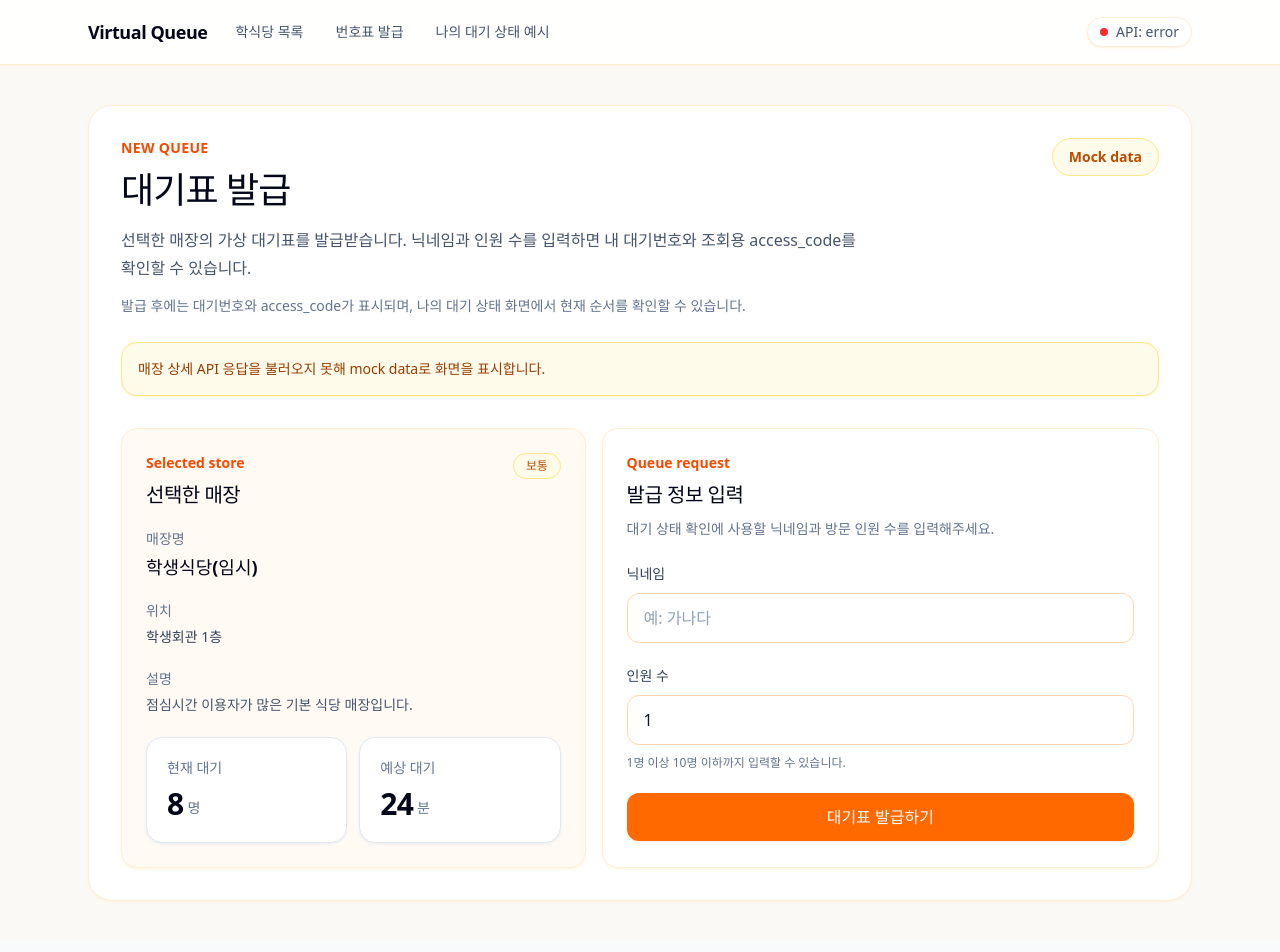
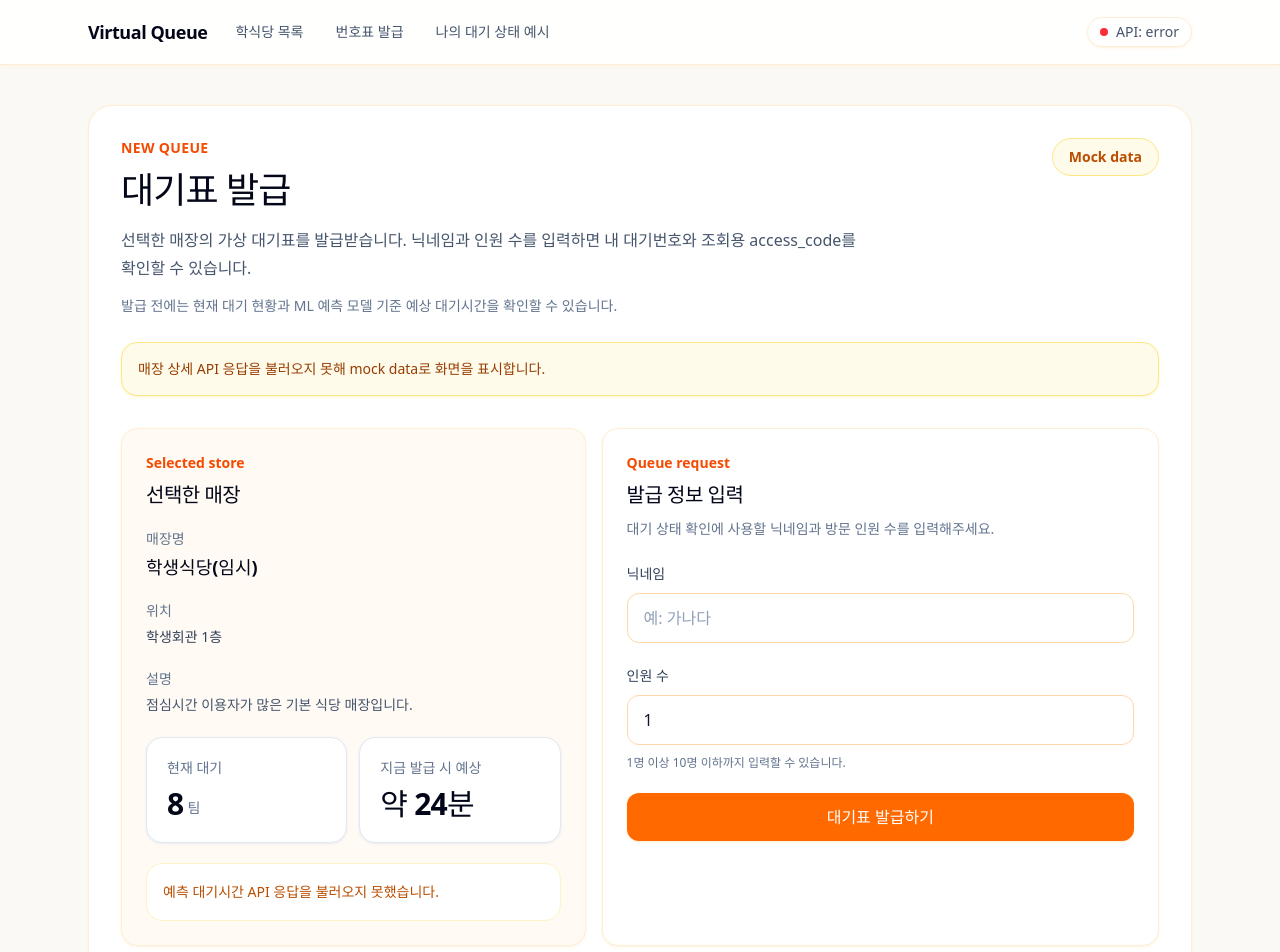
Before and after one commit to 2026-ossw-team3/team-project, a React app in the folder frontend/: page /queue/new in a window 1280 px wide. Shown: the top 952 px of the page. Built offline with nearby package versions, Linux system fonts and the light colour scheme; no server answers; the HTML template or start-up script is replaced by a standard one.

Commit message:
feat: KAN-64 예측 대기시간 프론트 연결 (#36)
* feat: KAN-64 예측 대기시간 API 클라이언트 및 발급 화면 연결

* refactor: KAN-64 사용자 화면 혼잡도 표시 정리

* refactor: KAN-64 대기시간 표시 문구 정리

```diff
--- a/frontend/src/components/IssuedQueueResult.jsx
+++ b/frontend/src/components/IssuedQueueResult.jsx
@@ -1,6 +1,14 @@
 import Button from "./Button";
 import StatCard from "./StatCard";
 import { surfaceStyles, textStyles } from "../styles/uiStyles";
+
+function formatApproxMinutes(value) {
+  if (value === null || value === undefined || value === "" || value === "-") {
+    return "-";
+  }
+
+  return `약 ${value}분`;
+}
 
 function IssuedQueueResult({ issuedQueue }) {
   if (!issuedQueue) {
@@ -46,11 +54,18 @@ function IssuedQueueResult({ issuedQueue }) {
         />
 
         <StatCard
-          label="예상 대기"
-          value={issuedQueue.estimated_wait_time}
-          suffix="분"
+          label="예상 대기 시간"
+          value={formatApproxMinutes(issuedQueue.estimated_wait_time)}
           tone="white"
         />
+      </div>
+
+      <div className="mt-5 rounded-2xl border border-green-100 bg-white p-4">
+        <p className="text-sm font-semibold text-slate-950">예측 시간 안내</p>
+        <p className="mt-2 text-sm leading-6 text-slate-600">
+          예상 대기 시간은 대기표 발급 시점의 앞 대기 팀 수와 ML 예측 모델을
+          기준으로 계산한 값입니다.
+        </p>
       </div>
 
       <div className="mt-5 flex flex-wrap gap-3">
--- a/frontend/src/components/SelectedStorePanel.jsx
+++ b/frontend/src/components/SelectedStorePanel.jsx
@@ -1,26 +1,45 @@
 import StatCard from "./StatCard";
-import StatusBadge from "./StatusBadge";
 import { surfaceStyles, textStyles } from "../styles/uiStyles";
 
-function SelectedStorePanel({ store, isLoadingStore = false }) {
+function formatApproxMinutes(value) {
+  if (value === null || value === undefined || value === "" || value === "-") {
+    return "-";
+  }
+
+  if (value === "확인 중") {
+    return "확인 중";
+  }
+
+  return `약 ${value}분`;
+}
+
+function SelectedStorePanel({
+  store,
+  isLoadingStore = false,
+  prediction = null,
+  isLoadingPrediction = false,
+  predictionError = null,
+}) {
   const storeName = store?.name ?? "매장 정보 없음";
   const storeLocation = store?.location || "위치 정보 없음";
   const storeDescription = store?.description;
-  const congestionLevel = store?.congestion_level;
-  const currentWaitingCount = store?.current_waiting_count ?? "-";
-  const estimatedWaitTime = store?.estimated_wait_time ?? "-";
+
+  const currentWaitingCount =
+    prediction?.queue_ahead_team_count ?? store?.current_waiting_count ?? "-";
+
+  const estimatedWaitTime =
+    prediction?.estimated_total_wait_minutes ?? store?.estimated_wait_time ?? "-";
+
+  const predictionModel =
+    prediction?.selected_model && prediction?.model_type
+      ? `${prediction.selected_model} · ${prediction.model_type}`
+      : null;
 
   return (
     <aside className={`p-6 ${surfaceStyles.mutedPanel}`}>
-      <div className="flex items-start justify-between gap-3">
-        <div>
-          <p className={textStyles.accent}>Selected store</p>
-          <h2 className={`${textStyles.sectionTitle} mt-2`}>선택한 매장</h2>
-        </div>
-
-        {congestionLevel && (
-          <StatusBadge type="congestion" value={congestionLevel} />
-        )}
+      <div>
+        <p className={textStyles.accent}>Selected store</p>
+        <h2 className={`${textStyles.sectionTitle} mt-2`}>선택한 매장</h2>
       </div>
 
       <div className="mt-5 space-y-5">
@@ -51,17 +70,44 @@ function SelectedStorePanel({ store, isLoadingStore = false }) {
           <StatCard
             label="현재 대기"
             value={currentWaitingCount}
-            suffix="명"
+            suffix="팀"
             tone="white"
           />
 
           <StatCard
-            label="예상 대기"
-            value={estimatedWaitTime}
-            suffix="분"
+            label="지금 발급 시 예상"
+            value={formatApproxMinutes(
+              isLoadingPrediction ? "확인 중" : estimatedWaitTime
+            )}
             tone="white"
           />
         </div>
+
+        {predictionError && (
+          <div className="rounded-2xl border border-amber-100 bg-white p-4">
+            <p className="text-sm leading-6 text-amber-700">
+              {predictionError}
+            </p>
+          </div>
+        )}
+
+        {!predictionError && (
+          <div className="rounded-2xl border border-orange-100 bg-white p-4">
+            <p className="text-sm font-semibold text-slate-950">
+              예측 기준 안내
+            </p>
+            <p className="mt-2 text-sm leading-6 text-slate-600">
+              현재 WAITING 대기 수와 ML 예측 모델을 기준으로 계산한 예상
+              대기시간입니다.
+            </p>
+
+            {predictionModel && (
+              <p className="mt-2 text-xs leading-5 text-slate-400">
+                기준 모델: {predictionModel}
+              </p>
+            )}
+          </div>
+        )}
       </div>
     </aside>
   );
--- a/frontend/src/components/StoreCard.jsx
+++ b/frontend/src/components/StoreCard.jsx
@@ -1,6 +1,17 @@
 import Button from "./Button";
-import StatusBadge from "./StatusBadge";
 import { surfaceStyles, textStyles } from "../styles/uiStyles";
+
+function formatApproxMinutes(value) {
+  if (value === null || value === undefined || value === "" || value === "-") {
+    return "-";
+  }
+
+  if (value === "확인 중") {
+    return "확인 중";
+  }
+
+  return `약 ${value}분`;
+}
 
 function MetricBox({ label, value, suffix = "" }) {
   const displayValue =
@@ -25,10 +36,11 @@ function MetricBox({ label, value, suffix = "" }) {
 }
 
 function StoreCard({ store }) {
+  const operationStatus = store?.is_active === false ? "중지" : "운영 중";
+
   return (
     <article className={`p-6 ${surfaceStyles.cardInteractive}`}>
-      <div className="mb-4 flex items-start justify-between gap-3">
-        <div className="min-w-0">
+      <div className="mb-4">
         <h3 className={textStyles.cardTitle}>
           {store?.name ?? "매장 정보 없음"}
         </h3>
@@ -38,21 +50,21 @@ function StoreCard({ store }) {
         </p>
       </div>
 
-        <StatusBadge type="congestion" value={store?.congestion_level} />
-      </div>
-
       <p className="min-h-12 text-sm leading-6 text-slate-600">
         {store?.description || "설명 없음"}
       </p>
 
       <div className="mt-5 grid grid-cols-3 gap-2 text-center">
-        <MetricBox label="현재 대기" value={store?.current_waiting_count} />
-        <MetricBox label="미처리" value={store?.active_queue_count} />
+        <MetricBox
+          label="현재 대기"
+          value={store?.current_waiting_count}
+          suffix="팀"
+        />
         <MetricBox
           label="예상"
-          value={store?.estimated_wait_time}
-          suffix="분"
+          value={formatApproxMinutes(store?.estimated_wait_time)}
         />
+        <MetricBox label="상태" value={operationStatus} />
       </div>
 
       <div className="mt-5 flex flex-wrap gap-2">
--- a/frontend/src/pages/MyQueuePage.jsx
+++ b/frontend/src/pages/MyQueuePage.jsx
@@ -20,6 +20,14 @@ function formatDateTime(value) {
   }
 
   return String(value).replace("T", " ");
+}
+
+function formatApproxMinutes(value) {
+  if (value === null || value === undefined || value === "" || value === "-") {
+    return "-";
+  }
+
+  return `약 ${value}분`;
 }
 
 function MyQueuePage() {
@@ -46,7 +54,7 @@ function MyQueuePage() {
         eyebrow="My Queue"
         title="나의 대기 상태"
         titleSize="sm"
-        description="queue_id와 access_code를 기준으로 내 대기번호, 앞 대기 인원, 예상 대기 시간, 현재 상태를 확인합니다."
+        description="queue_id와 access_code를 기준으로 내 대기번호, 앞 대기 팀 수, 예상 대기 시간, 현재 상태를 확인합니다."
         actions={queue ? <StatusBadge value={queue.status} size="md" /> : null}
       >
         <div className="mt-6 flex flex-wrap gap-3">
@@ -117,19 +125,29 @@ function MyQueuePage() {
             <div className={`mt-6 ${layoutStyles.gridStats}`}>
               <StatCard label="대기번호" value={queue.queue_number} />
               <StatCard
-                label="앞 대기 인원"
+                label="앞 대기 팀 수"
                 value={queue.ahead_count}
-                suffix="명"
+                suffix="팀"
               />
               <StatCard
                 label="예상 대기 시간"
-                value={queue.estimated_wait_time}
-                suffix="분"
+                value={formatApproxMinutes(queue.estimated_wait_time)}
               />
               <StatCard
                 label="현재 상태"
                 value={getQueueStatusLabel(queue.status)}
               />
+            </div>
+
+            <div className="mt-6 rounded-2xl border border-orange-100 bg-white p-5 shadow-sm shadow-orange-100/60">
+              <p className="text-sm font-semibold text-slate-950">
+                예측 시간 안내
+              </p>
+              <p className="mt-2 text-sm leading-6 text-slate-600">
+                예상 대기 시간은 현재 앞에 남아 있는 대기 팀 수와 ML 예측
+                모델을 기준으로 계산한 값입니다. 대기 상태가 변경되면 다시
+                조회했을 때 값이 달라질 수 있습니다.
+              </p>
             </div>
 
             <div className={`mt-8 ${layoutStyles.gridTwoColumns}`}>
--- a/frontend/src/pages/QueueCreatePage.jsx
+++ b/frontend/src/pages/QueueCreatePage.jsx
@@ -1,7 +1,7 @@
 import { useEffect, useMemo, useState } from "react";
 import { useSearchParams } from "react-router-dom";
 
-import { createQueue, getStoreById } from "../api/client";
+import { createQueue, getStoreById, getStorePrediction } from "../api/client";
 import IssuedQueueResult from "../components/IssuedQueueResult";
 import PageHero from "../components/PageHero";
 import QueueCreateForm from "../components/QueueCreateForm";
@@ -23,6 +23,10 @@ function QueueCreatePage() {
   const [isLoadingStore, setIsLoadingStore] = useState(true);
   const [storeError, setStoreError] = useState(null);
   const [isUsingMockData, setIsUsingMockData] = useState(false);
+
+  const [prediction, setPrediction] = useState(null);
+  const [isLoadingPrediction, setIsLoadingPrediction] = useState(true);
+  const [predictionError, setPredictionError] = useState(null);
 
   const [nickname, setNickname] = useState("");
   const [partySize, setPartySize] = useState(1);
@@ -59,7 +63,32 @@ function QueueCreatePage() {
       }
     }
 
+    async function fetchPrediction() {
+      try {
+        setIsLoadingPrediction(true);
+        setPredictionError(null);
+
+        const data = await getStorePrediction(storeId);
+
+        if (!ignore) {
+          setPrediction(data);
+        }
+      } catch {
+        if (!ignore) {
+          setPrediction(null);
+          setPredictionError(
+            "예측 대기시간 API 응답을 불러오지 못했습니다."
+          );
+        }
+      } finally {
+        if (!ignore) {
+          setIsLoadingPrediction(false);
+        }
+      }
+    }
+
     fetchStore();
+    fetchPrediction();
 
     return () => {
       ignore = true;
@@ -122,7 +151,7 @@ function QueueCreatePage() {
         title="대기표 발급"
         titleSize="sm"
         description="선택한 매장의 가상 대기표를 발급받습니다. 닉네임과 인원 수를 입력하면 내 대기번호와 조회용 access_code를 확인할 수 있습니다."
-        subDescription="발급 후에는 대기번호와 access_code가 표시되며, 나의 대기 상태 화면에서 현재 순서를 확인할 수 있습니다."
+        subDescription="발급 전에는 현재 대기 현황과 ML 예측 모델 기준 예상 대기시간을 확인할 수 있습니다."
         actions={
           isUsingMockData ? (
             <span className={pillStyles.mockLg}>Mock data</span>
@@ -145,6 +174,9 @@ function QueueCreatePage() {
           <SelectedStorePanel
             store={store}
             isLoadingStore={isLoadingStore}
+            prediction={prediction}
+            isLoadingPrediction={isLoadingPrediction}
+            predictionError={predictionError}
           />
 
           <QueueCreateForm
--- a/frontend/src/pages/StoreDetailPage.jsx
+++ b/frontend/src/pages/StoreDetailPage.jsx
@@ -5,7 +5,6 @@ import { getStoreById } from "../api/client";
 import Button from "../components/Button";
 import PageHero from "../components/PageHero";
 import StatCard from "../components/StatCard";
-import StatusBadge from "../components/StatusBadge";
 import {
   layoutStyles,
   pillStyles,
@@ -13,6 +12,14 @@ import {
   textStyles,
 } from "../styles/uiStyles";
 import { getFallbackStore, normalizeStore } from "../utils/storeUtils";
+
+function formatApproxMinutes(value) {
+  if (value === null || value === undefined || value === "" || value === "-") {
+    return "-";
+  }
+
+  return `약 ${value}분`;
+}
 
 function StoreDetailPage() {
   const { storeId } = useParams();
@@ -58,6 +65,8 @@ function StoreDetailPage() {
     };
   }, [storeId]);
 
+  const operationStatus = store?.is_active === false ? "운영 중지" : "운영 중";
+
   return (
     <main className={layoutStyles.pageContainer}>
       <PageHero
@@ -66,18 +75,9 @@ function StoreDetailPage() {
         description={store.location || "위치 정보 없음"}
         titleSize="sm"
         actions={
-          <>
-            {isUsingMockData && (
-              <span className={pillStyles.mockLg}>Mock data</span>
-            )}
-
-            <StatusBadge
-              type="congestion"
-              value={store.congestion_level}
-              prefix="현재 혼잡도: "
-              size="md"
-            />
-          </>
+          isUsingMockData ? (
+            <span className={pillStyles.mockLg}>Mock data</span>
+          ) : null
         }
       >
         {storeError && (
@@ -92,25 +92,15 @@ function StoreDetailPage() {
 
         <div className={`mt-8 ${layoutStyles.gridStats}`}>
           <StatCard
-            label="현재 대기 인원"
+            label="현재 대기 팀 수"
             value={store.current_waiting_count}
-            suffix="명"
+            suffix="팀"
           />
           <StatCard
-            label="현재 미처리"
-            value={store.active_queue_count}
-            suffix="명"
+            label="지금 발급 시 예상"
+            value={formatApproxMinutes(store.estimated_wait_time)}
           />
-          <StatCard
-            label="평균 처리 시간"
-            value={store.average_service_time}
-            suffix="분"
-          />
-          <StatCard
-            label="예상 대기 시간"
-            value={store.estimated_wait_time}
-            suffix="분"
-          />
+          <StatCard label="운영 상태" value={operationStatus} />
         </div>
 
         <div className={`mt-8 ${layoutStyles.gridTwoColumns}`}>
@@ -119,12 +109,12 @@ function StoreDetailPage() {
 
             <ul className="mt-4 space-y-2 text-sm leading-6 text-slate-700">
               <li>
-                현재 대기 인원은 WAITING 상태의 대기표 수를 기준으로
-                표시합니다.
+                현재 대기 팀 수는 오늘 해당 매장에서 WAITING 상태인 대기표 수를
+                기준으로 표시합니다.
               </li>
               <li>
-                예상 대기 시간은 현재 대기 인원과 평균 처리 시간을 기준으로
-                계산합니다.
+                지금 발급 시 예상 대기 시간은 현재 대기 현황과 ML 예측 모델을
+                기준으로 계산합니다.
               </li>
               <li>
                 대기표 발급 후에는 queue_id와 access_code로 내 대기 상태를
@@ -137,7 +127,7 @@ function StoreDetailPage() {
             <h2 className={textStyles.sectionTitle}>이용 안내</h2>
 
             <p className="mt-4 text-sm leading-6 text-slate-600">
-              대기표를 발급하면 내 대기번호, 앞 대기 인원, 예상 대기 시간을
+              대기표를 발급하면 내 대기번호, 앞 대기 팀 수, 예상 대기 시간을
               확인할 수 있습니다. 운영자가 호출하면 내 대기 상태 화면에서 도착
               확인 버튼이 표시됩니다.
             </p>
--- a/frontend/src/utils/storeUtils.js
+++ b/frontend/src/utils/storeUtils.js
@@ -9,18 +9,18 @@ export function normalizeStore(store) {
       description: "",
       current_waiting_count: "-",
       active_queue_count: "-",
-      congestion_level: "UNKNOWN",
       estimated_wait_time: "-",
       average_service_time: "-",
       is_active: false,
     };
   }
 
+  const { congestion_level: _congestionLevel, ...normalizedStore } = store;
+
   return {
-    ...store,
+    ...normalizedStore,
     current_waiting_count: store.current_waiting_count ?? "-",
     active_queue_count: store.active_queue_count ?? "-",
-    congestion_level: store.congestion_level ?? "UNKNOWN",
     estimated_wait_time: store.estimated_wait_time ?? "-",
     average_service_time: store.average_service_time ?? "-",
     is_active: store.is_active ?? true,
```
Also changed, not shown: frontend/src/api/client.js (+10 -0 lines). Lines whose indentation alone changed are shown as unchanged.
